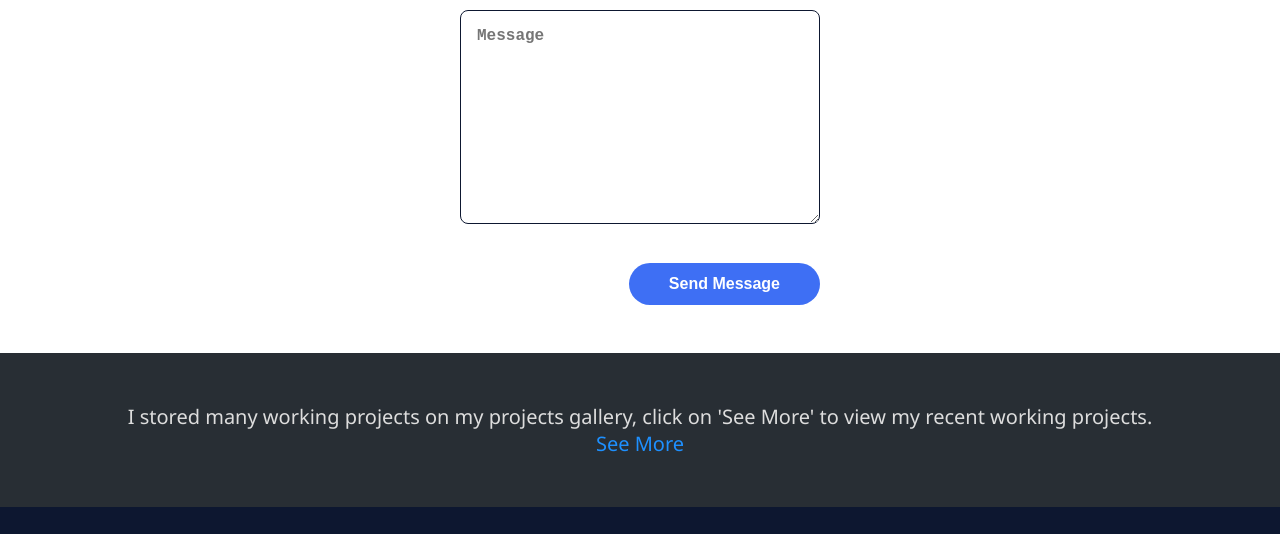
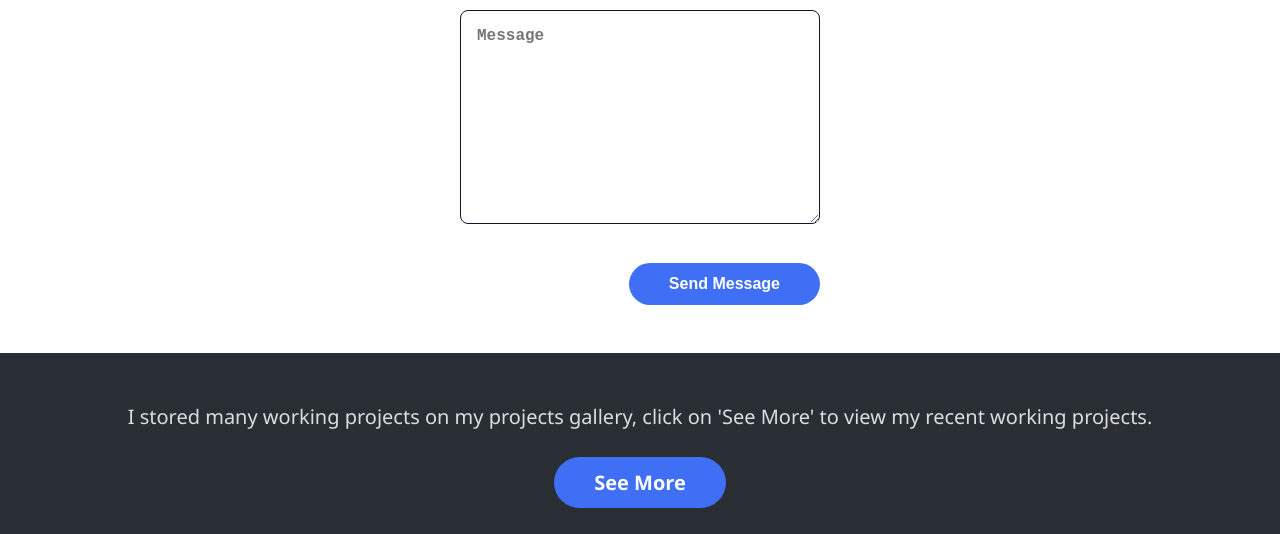
Before and after one commit to abirett2/abirett2.github.io, a plain HTML site: page index.html in a window 1280 px wide. Shown: the part 3121-3655 px from the top of the page. Drawn offline with nearby package versions, Linux system fonts and the light colour scheme.

Commit message:
Update index.html

```diff
--- a/index.html
+++ b/index.html
@@ -317,7 +317,7 @@
 
         <!--See More Projects Section-->
         <div style="color:#ddd;background-color:#282E34;text-align:center;padding:50px 70px;text-align: center; font-size: 20px; font-family:'Segoe UI', Tahoma, Geneva, Verdana, sans-serif;">
-            <p>I stored many working projects on my projects gallery, click on 'See More' to view my recent working projects. <br> <a href="#" style="color:dodgerblue">See More</a></p>
+            <p>I stored many working projects on my projects gallery, click on 'See More' to view my recent working projects. <br><br> <a href="#" class="button">See More</a></p>
         </div>
 
         <!--===== FOOTER =====-->
```
